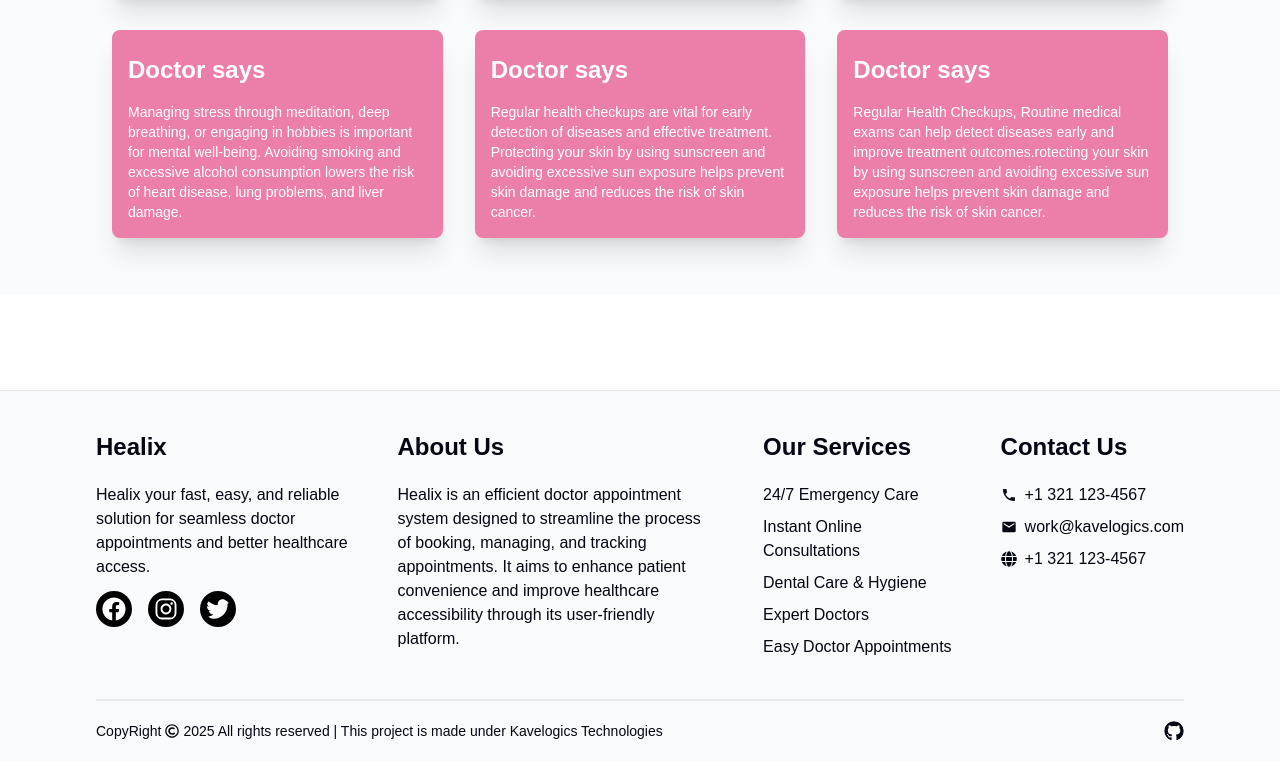
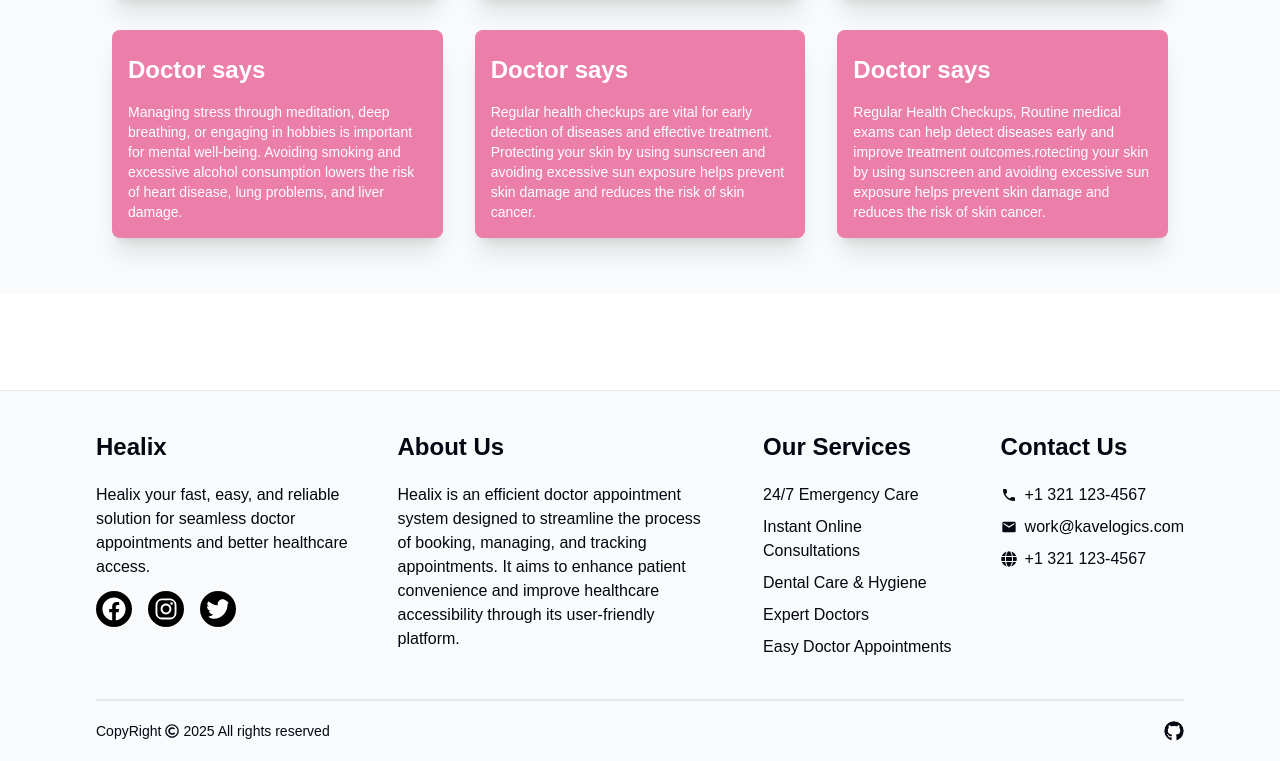
Before and after one commit to work-account171/Healix-Medical-Agency, a Next.js app: page / in a window 1280 px wide. Shown: the part 1981-2742 px from the top of the page. Built offline with nearby package versions, Linux system fonts and the light colour scheme.

Commit message:
Update Footer.jsx

```diff
--- a/src/app/components/Footer.jsx
+++ b/src/app/components/Footer.jsx
@@ -48,7 +48,7 @@
 
            <div className='mt-10 border-t-2'>
               <div className="copyRightDiv mt-5 flex flex-wrap justify-between">
-                <h2 className='copyRightTxt flex justify-center text-sm items-center gap-1'>CopyRight <FaRegCopyright className="cIcon" /> 2025 All rights reserved | This project is made under Kavelogics Technologies</h2>
+                <h2 className='copyRightTxt flex justify-center text-sm items-center gap-1'>CopyRight <FaRegCopyright className="cIcon" /> 2025 All rights reserved</h2>
                 <Link href={"https://github.com/kavelogics-tech"} target="_blank"><FaGithub className="text-xl bg-white hover:text-blue-400 rounded-full"/></Link>
               </div>
            </div>
```
